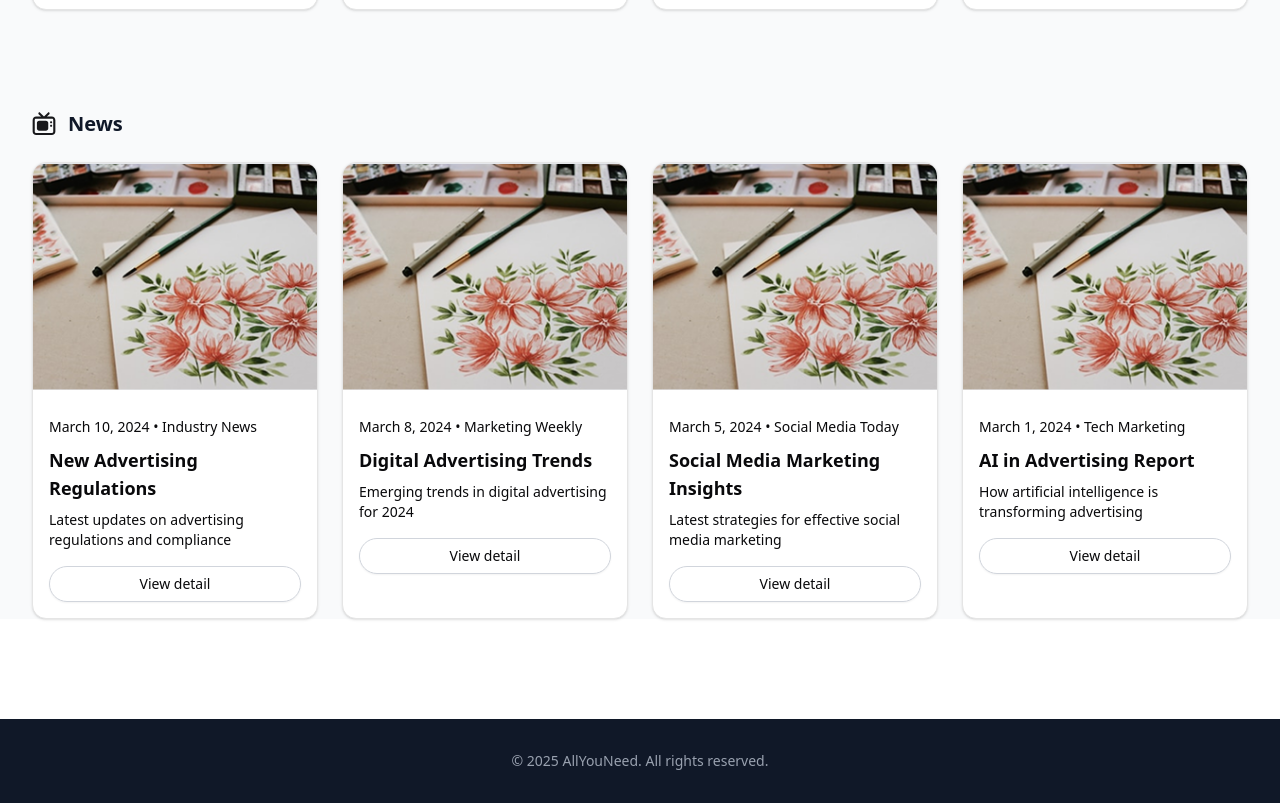
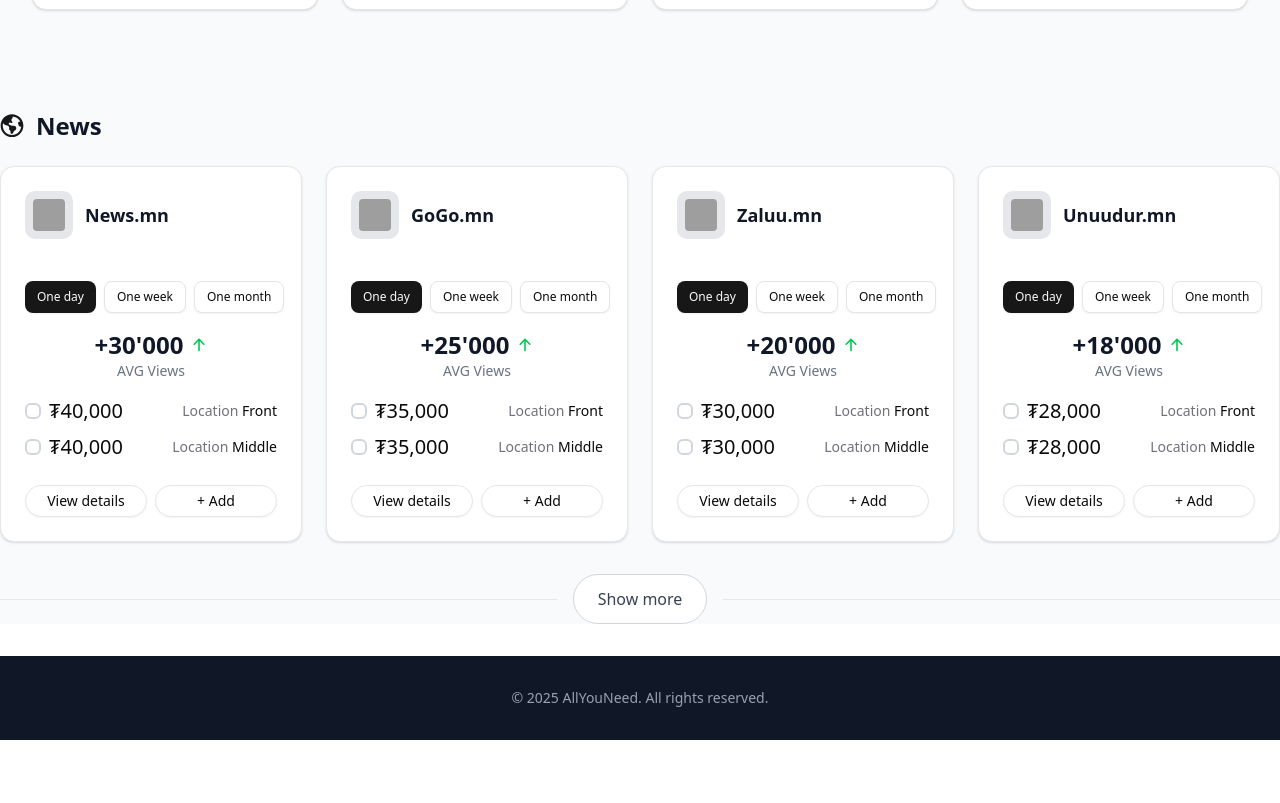
Before and after one commit to AriunboldGG/alluneed-webapp, a Next.js app: page /pages/for-you in a window 1280 px wide. Shown: the part 1297-2100 px from the top of the page. After the commit the page ends 2037 px from the top, so only its background shows below. Built offline with nearby package versions, Linux system fonts and the light colour scheme; no server answers; grey boxes are pictures that could not be loaded.

Commit message:
news page added

```diff
--- a/src/components/FilterSection.js
+++ b/src/components/FilterSection.js
@@ -15,7 +15,7 @@
 
   // Define categories for each tab
   const tabCategories = {
-    traditional: ['all', 'tv', 'ooh', 'printings', 'billboard', 'liftboard'],
+    traditional: ['all', 'tv', 'ooh', 'news', 'billboard', 'liftboard'],
     digital: ['all', 'instagram', 'youtube', 'facebook', 'tiktok'],
     agency: ['all', 'marketing', 'video-production', 'branding', 'design']
   };
--- a/src/components/News.js
+++ b/src/components/News.js
@@ -1,57 +1,212 @@
 'use client';
 
-import React from 'react';
+import React, { useState } from 'react';
+import { Card, CardContent, CardHeader, CardTitle } from '@/components/ui/card';
 import { Button } from '@/components/ui/button';
-import { Card, CardContent, CardTitle, CardDescription } from '@/components/ui/card';
+import { addToCalculator } from '@/lib/calculator';
 
-const News = ({ news = [] }) => {
+const News = ({ searchQuery = '' }) => {
+  const [selectedTimeFilter, setSelectedTimeFilter] = useState('One day');
+  const [selectedOptions, setSelectedOptions] = useState({});
+  const timeFilters = ['One day', 'One week', 'One month'];
+
+  const newsChannels = [
+    {
+      id: 1,
+      name: 'News.mn',
+      avatar: '/images/news1.png',
+      avgViews: '+30\'000',
+      pricingOptions: [
+        { id: 'front', label: 'Location Front', price: '₮40,000', selected: true },
+        { id: 'middle', label: 'Location Middle', price: '₮40,000', selected: false }
+      ]
+    },
+    {
+      id: 2,
+      name: 'GoGo.mn',
+      avatar: '/images/news2.png',
+      avgViews: '+25\'000',
+      pricingOptions: [
+        { id: 'front', label: 'Location Front', price: '₮35,000', selected: true },
+        { id: 'middle', label: 'Location Middle', price: '₮35,000', selected: false }
+      ]
+    },
+    {
+      id: 3,
+      name: 'Zaluu.mn',
+      avatar: '/images/news3.png',
+      avgViews: '+20\'000',
+      pricingOptions: [
+        { id: 'front', label: 'Location Front', price: '₮30,000', selected: true },
+        { id: 'middle', label: 'Location Middle', price: '₮30,000', selected: false }
+      ]
+    },
+    {
+      id: 4,
+      name: 'Unuudur.mn',
+      avatar: '/images/news4.png',
+      avgViews: '+18\'000',
+      pricingOptions: [
+        { id: 'front', label: 'Location Front', price: '₮28,000', selected: true },
+        { id: 'middle', label: 'Location Middle', price: '₮28,000', selected: false }
+      ]
+    }
+  ];
+
+  const filteredChannels = newsChannels.filter(channel => {
+    if (!searchQuery.trim()) return true;
+    const query = searchQuery.toLowerCase();
+    return channel.name.toLowerCase().includes(query);
+  });
+
+  const handleOptionSelect = (channelId, optionId) => {
+    setSelectedOptions(prev => ({
+      ...prev,
+      [channelId]: {
+        ...prev[channelId],
+        [optionId]: !prev[channelId]?.[optionId]
+      }
+    }));
+  };
+
   return (
-    <div className="mb-25">
-      {/* Section Header */}
-      <div className="px-4 sm:px-6 lg:px-8 mb-6">
-        <div className="flex items-center">
-          <img src="/icons/svg/tv-retro.svg" alt="TV" className="w-6 h-6 mr-3" />
-          <h2 className="text-xl font-semibold text-gray-900">News</h2>
-        </div>
+    <div className="mb-8">
+      {/* Header */}
+      <div className="flex items-center space-x-3 mb-6">
+        <img src="/icons/svg/earth.svg" alt="News" className="w-6 h-6" />
+        <h2 className="text-2xl font-semibold text-gray-900">News</h2>
       </div>
 
-      {/* News Grid */}
-      <div className="px-4 sm:px-6 lg:px-8">
-        <div className="grid grid-cols-1 sm:grid-cols-2 md:grid-cols-3 lg:grid-cols-4 gap-4 sm:gap-6">
-          {news.map((item) => (
-            <Card key={item.id} className="overflow-hidden hover:shadow-lg transition-shadow p-0">
-              {/* Image Section */}
-              <div className="relative h-[150px] sm:h-[227px] bg-gray-200">
-                <img
-                  src={item.image}
-                  alt={item.title}
-                  className="w-full h-full object-cover"
-                  onError={(e) => { e.target.onerror = null; e.target.src = '/images/bill2.png'; }}
-                />
-              </div>
+      {/* News Channels Grid */}
+      <div className="grid grid-cols-1 md:grid-cols-2 lg:grid-cols-4 gap-6 mb-8">
+        {filteredChannels.length === 0 ? (
+          <div className="col-span-full text-center py-8">
+            <p className="text-gray-500 text-lg">No news channels found for "{searchQuery}"</p>
+          </div>
+        ) : (
+          filteredChannels.map((channel) => (
+            <Card key={channel.id} className="bg-white shadow-sm border border-gray-200">
+              <CardHeader className="pb-3">
+                <div className="flex items-center space-x-3">
+                  <div className="w-12 h-12 bg-gray-200 rounded-lg flex items-center justify-center">
+                    <img
+                      src={channel.avatar}
+                      alt={channel.name}
+                      className="w-8 h-8 rounded"
+                      onError={(e) => {
+                        e.target.style.display = 'none';
+                        e.target.nextSibling.style.display = 'flex';
+                      }}
+                    />
+                    <div className="w-8 h-8 bg-gray-300 rounded flex items-center justify-center text-xs font-medium text-gray-600" style={{ display: 'none' }}>
+                      {channel.name.charAt(0)}
+                    </div>
+                  </div>
+                  <CardTitle className="text-lg font-semibold text-gray-900">
+                    {channel.name}
+                  </CardTitle>
+                </div>
+              </CardHeader>
 
-              <div className="px-4 pb-4">
-                {/* Date and Source */}
-                <div className="mb-2">
-                  <span className="text-sm font-medium text-[#09090B]">{item.date} • {item.source}</span>
+              <CardContent className="space-y-4">
+                {/* Time Filters */}
+                <div className="flex space-x-2">
+                  {timeFilters.map((filter) => (
+                    <Button
+                      key={filter}
+                      variant={selectedTimeFilter === filter ? "default" : "outline"}
+                      size="sm"
+                      onClick={() => setSelectedTimeFilter(filter)}
+                      className="text-xs cursor-pointer"
+                    >
+                      {filter}
+                    </Button>
+                  ))}
                 </div>
 
-                {/* Title */}
-                <CardTitle className="text-lg font-bold text-[#09090B] mb-2">{item.title}</CardTitle>
+                {/* Average Views */}
+                <div className="text-center">
+                  <div className="flex items-center justify-center space-x-2">
+                    <span className="text-2xl font-bold text-gray-900">{channel.avgViews}</span>
+                    <svg className="w-4 h-4 text-green-500" fill="currentColor" viewBox="0 0 20 20">
+                      <path fillRule="evenodd" d="M3.293 9.707a1 1 0 010-1.414l6-6a1 1 0 011.414 0l6 6a1 1 0 01-1.414 1.414L11 5.414V17a1 1 0 11-2 0V5.414L4.707 9.707a1 1 0 01-1.414 0z" clipRule="evenodd" />
+                    </svg>
+                  </div>
+                  <p className="text-sm text-gray-500">AVG Views</p>
+                </div>
 
-                {/* Description */}
-                <CardDescription className="text-sm font-normal text-[#09090B] mb-4">
-                  {item.description}
-                </CardDescription>
+                {/* Pricing Options */}
+                <div className="space-y-2">
+                  {channel.pricingOptions.map((option) => {
+                    const isSelected = selectedOptions[channel.id]?.[option.id] || false;
+                    return (
+                      <div key={option.id} className="flex items-center justify-between">
+                        <div className="flex items-center space-x-2">
+                          <button
+                            onClick={() => handleOptionSelect(channel.id, option.id)}
+                            className={`w-4 h-4 rounded-sm border-2 transition-all duration-200 cursor-pointer flex items-center justify-center ${
+                              isSelected
+                                ? 'bg-[#09090B] border-[#09090B]'
+                                : 'bg-white border-gray-300 hover:border-[#09090B]'
+                            }`}
+                          >
+                            {isSelected && (
+                              <svg className="w-2 h-2 text-white" fill="currentColor" viewBox="0 0 20 20">
+                                <path fillRule="evenodd" d="M16.707 5.293a1 1 0 010 1.414l-8 8a1 1 0 01-1.414 0l-4-4a1 1 0 011.414-1.414L8 12.586l7.293-7.293a1 1 0 011.414 0z" clipRule="evenodd" />
+                              </svg>
+                            )}
+                          </button>
+                          <span className="text-xl font-medium leading-7 tracking-normal text-[#09090B]">{option.price}</span>
+                        </div>
+                        <span className="text-sm font-medium leading-5 tracking-normal text-[#71717B]">
+                          Location{' '}
+                          <span className="text-sm font-medium leading-5 tracking-normal text-[#09090B]">
+                            {option.label === 'Location Front' ? 'Front' : 'Middle'}
+                          </span>
+                        </span>
+                      </div>
+                    );
+                  })}
+                </div>
 
-                {/* Button */}
-                <Button className="w-full bg-white border border-gray-300 text-[#09090B] hover:bg-[#09090B] hover:text-white transition-colors rounded-[999px] cursor-pointer">
-                  View detail
-                </Button>
-              </div>
+                {/* Action Buttons */}
+                <div className="flex space-x-2 pt-2">
+                  <Button
+                    variant="outline"
+                    size="sm"
+                    className="flex-1 rounded-[999px] bg-white text-[#09090B] border-gray-200 hover:bg-[#09090B] hover:text-white cursor-pointer"
+                  >
+                    View details
+                  </Button>
+                  <Button
+                    variant="outline"
+                    size="sm"
+                    onClick={() => addToCalculator({
+                      id: channel.id,
+                      type: 'news',
+                      name: channel.name,
+                      duration: selectedTimeFilter,
+                      pricingOptions: channel.pricingOptions,
+                      selectedOptions: selectedOptions[channel.id] || {}
+                    })}
+                    className="flex-1 rounded-[999px] bg-white text-[#09090B] border-gray-200 hover:bg-[#09090B] hover:text-white cursor-pointer"
+                  >
+                    + Add
+                  </Button>
+                </div>
+              </CardContent>
             </Card>
-          ))}
-        </div>
+          ))
+        )}
+      </div>
+
+      {/* Show More Button */}
+      <div className="flex items-center">
+        <div className="flex-1 h-px bg-gray-200 mr-4"></div>
+        <button className="bg-white border border-gray-300 text-gray-700 px-6 py-3 rounded-[999px] font-medium hover:bg-[#09090B] hover:text-white transition-colors cursor-pointer">
+          Show more
+        </button>
+        <div className="flex-1 h-px bg-gray-200 ml-4"></div>
       </div>
     </div>
   );
--- a/src/components/calculation/TraditionalPage.js
+++ b/src/components/calculation/TraditionalPage.js
@@ -5,6 +5,7 @@
 import OOH from '../OOH';
 import Billboard from '../Billboard';
 import Liftboard from '../Liftboard';
+import News from '../News';
 
 // Error boundary component
 const ErrorBoundary = ({ children, fallback }) => {
@@ -45,6 +46,13 @@
               <ErrorBoundary>
                 <Suspense fallback={<div className="text-gray-500">Loading OOH...</div>}>
                   <OOH searchQuery={searchQuery} />
+                </Suspense>
+              </ErrorBoundary>
+
+              {/* News Section */}
+              <ErrorBoundary>
+                <Suspense fallback={<div className="text-gray-500">Loading News...</div>}>
+                  <News searchQuery={searchQuery} />
                 </Suspense>
               </ErrorBoundary>
 
@@ -107,6 +115,18 @@
               <ErrorBoundary>
                 <Suspense fallback={<div className="text-gray-500">Loading Liftboard...</div>}>
                   <Liftboard searchQuery={searchQuery} />
+                </Suspense>
+              </ErrorBoundary>
+            </div>
+          </div>
+        );
+      case 'news':
+        return (
+          <div className="min-h-screen bg-gray-50 py-8">
+            <div className="w-full px-4 sm:px-6 lg:px-8">
+              <ErrorBoundary>
+                <Suspense fallback={<div className="text-gray-500">Loading News...</div>}>
+                  <News searchQuery={searchQuery} />
                 </Suspense>
               </ErrorBoundary>
             </div>
```
